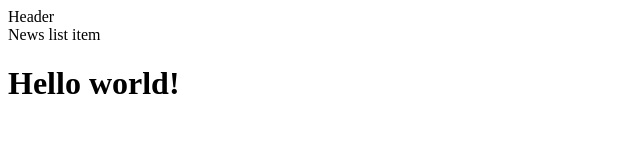
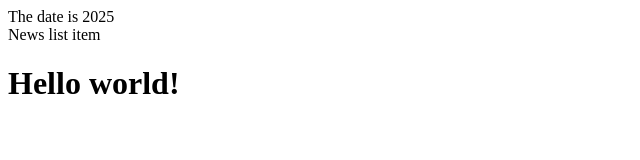
Before and after one commit to stellamarma/React, a React (Vite) app in the folder 2.Components/: page / in a window 1280 px wide. Shown: the top 160 px of the page, without its empty margins (0-640 px from the left). Built offline with nearby package versions, Linux system fonts and the light colour scheme.

Commit message:
Create a function that return the year

```diff
--- a/2.Components/src/components/header.jsx
+++ b/2.Components/src/components/header.jsx
@@ -1,7 +1,14 @@
-const Header=()=>(
-        <div>
-            Header
-        </div>
-);
+const Header=()=>{
+    const getTheYear=() =>{
+        const newDate=new Date();
+        return newDate.getFullYear();
+    }
+
+    return(        <div>
+        The date is {getTheYear()}
+    </div>
+    )
+
+}
 
 export default Header;
```
